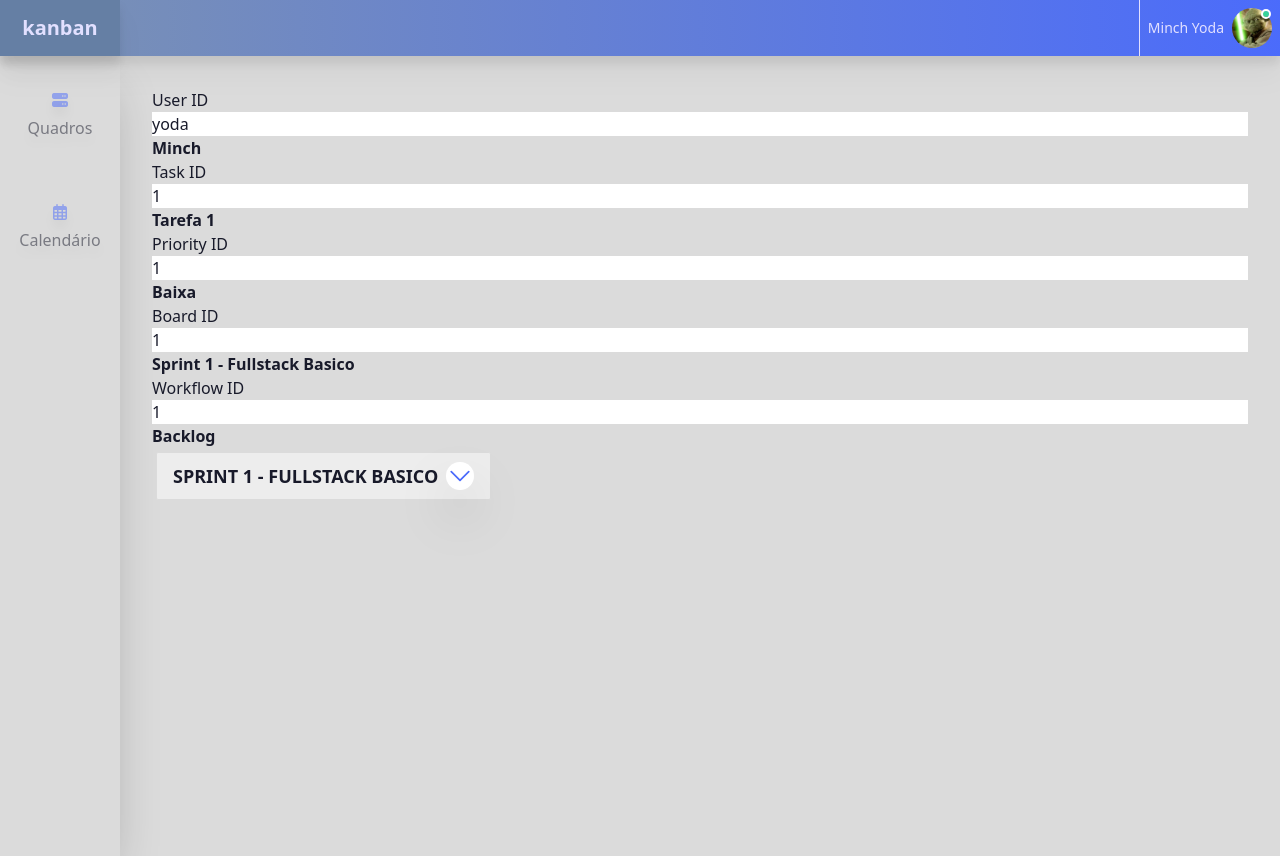
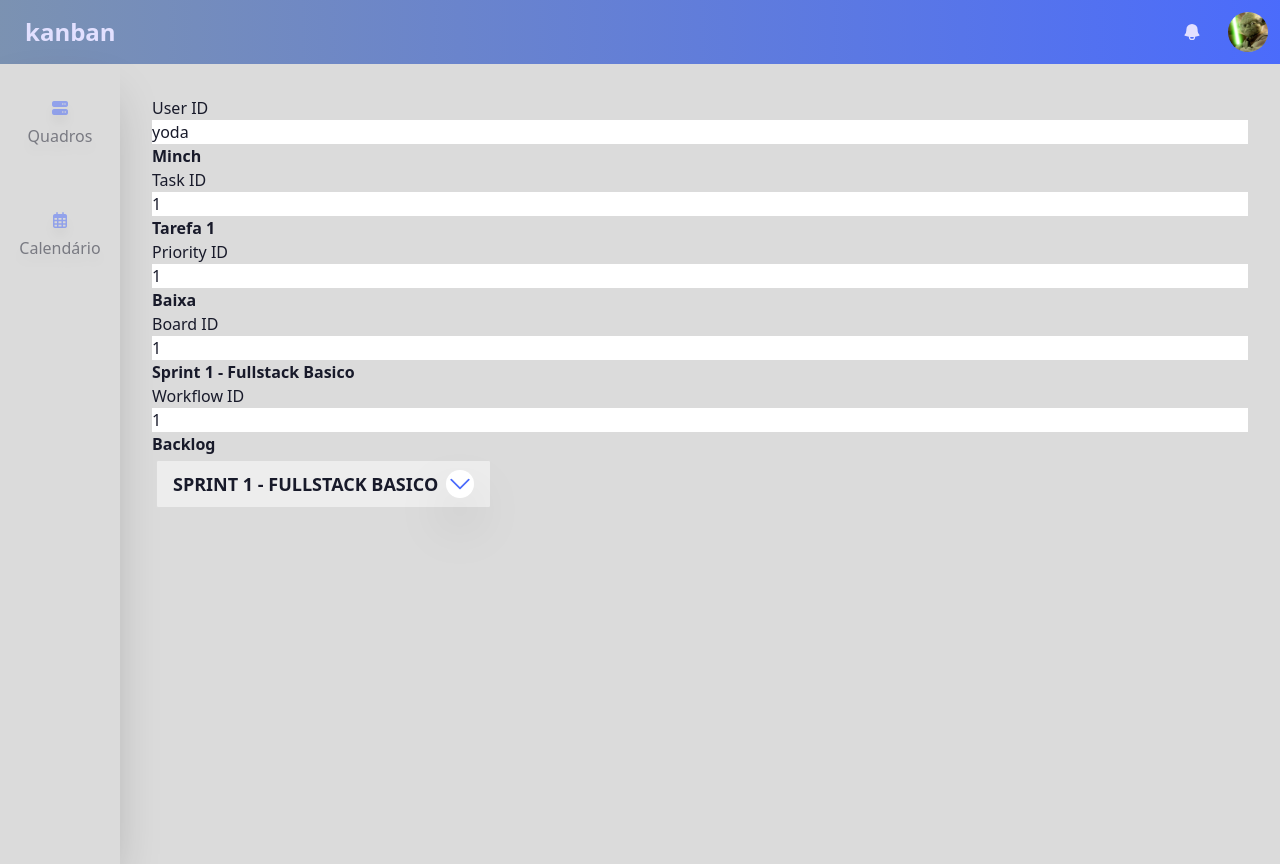
Before and after one commit to bpbastos/kanban-app, a Vue app: page /test in a window 1280 px wide. Built offline with nearby package versions, Linux system fonts and the light colour scheme; data requests are answered from the project's data file.

Commit message:
refactor: uso das classes da daisyui para o header

```diff
--- a/src/components/PageHeader.vue
+++ b/src/components/PageHeader.vue
@@ -1,30 +1,24 @@
 <template>
-  <header
-    class="flex flex-row justify-between h-14 bg-gradient-to-r from-secondary from-0% via-primary via-100% drop-shadow-xl"
-  >
-    <nav
-      class="flex justify-center items-center w-[120px] flex-shrink-0 bg-primary bg-opacity-25 drop-shadow-xl hover:bg-secondary-focus hover:cursor-pointer"
-    >
-      <p class="text-xl font-bold m-auto text-primary-content">kanban</p>
-    </nav>
-    <NavLink
-      v-if="username"
-      :to="{ name: 'UserProfile', params: { id: username } }"
-      class="flex justify-center items-center flex-shrink-0 border-primary-content  border-l-[1px] hover:bg-primary-focus p-2"
-      active-class="bg-primary-focus"
-    >
-      <span class="text-sm font-light text-primary-content mr-2">{{ firstName }} {{ lastName }}</span>
-      <div class="avatar online">
+  <div class="navbar min-h-0 bg-base-100 bg-gradient-to-r from-secondary from-0% via-primary via-100%">
+    <div class="flex-1">
+      <a class="btn btn-ghost rounded normal-case text-2xl text-primary-content">kanban</a>
+    </div>
+    <div class="flex-none gap-2">
+      <PageAlert />
+      <label tabindex="0" class="btn btn-ghost btn-circle avatar">
         <div class="w-10 rounded-full">
-          <img :src="profilePicture" alt="{{ firstName }} {{ lastName }}" />
+          <NavLink v-if="username" :to="{ name: 'UserProfile', params: { id: username } }" >
+            <img :src="profilePicture" />
+          </NavLink>
         </div>
-      </div>
-    </NavLink>
-  </header>
+      </label>
+    </div>
+  </div>
 </template>
 
 <script setup>
 import NavLink from '@/components/NavLink.vue'
+import PageAlert from './PageAlert.vue';
 
 const props = defineProps({
   username: String,
```
